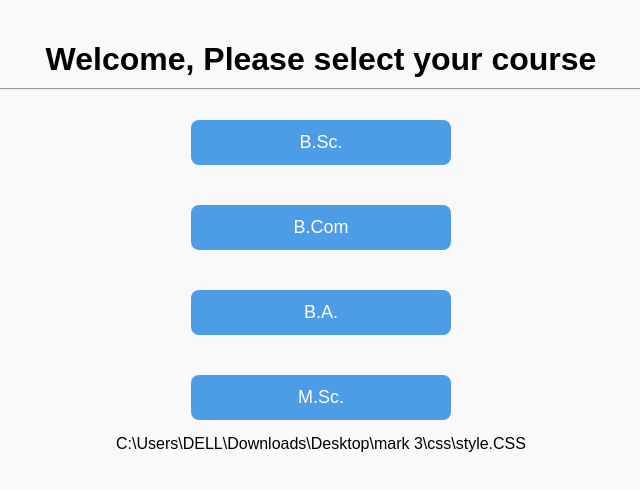
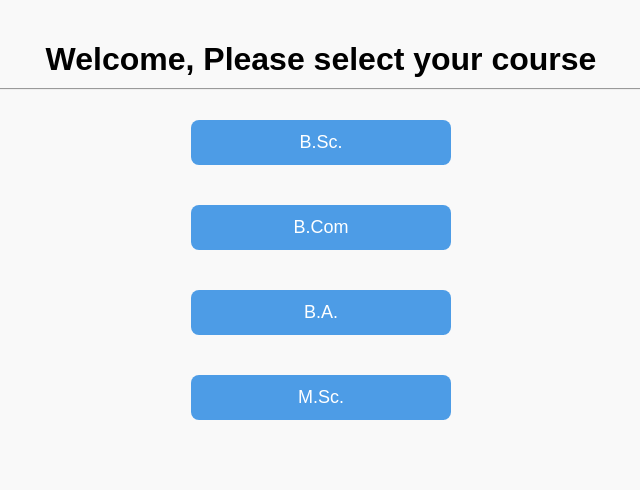
Before and after one commit to niteshchand178/tempo-2, a plain HTML site: page index.HTML in a window 1280 px wide. Shown: the whole page, without its empty margins (319-959 px from the left). Drawn offline with Linux system fonts and the light colour scheme.

Commit message:
Update index.HTML

```diff
--- a/index.HTML
+++ b/index.HTML
@@ -18,4 +18,3 @@
 
      </body>
 </Html>
-C:\Users\DELL\Downloads\Desktop\mark 3\css\style.CSS
```
